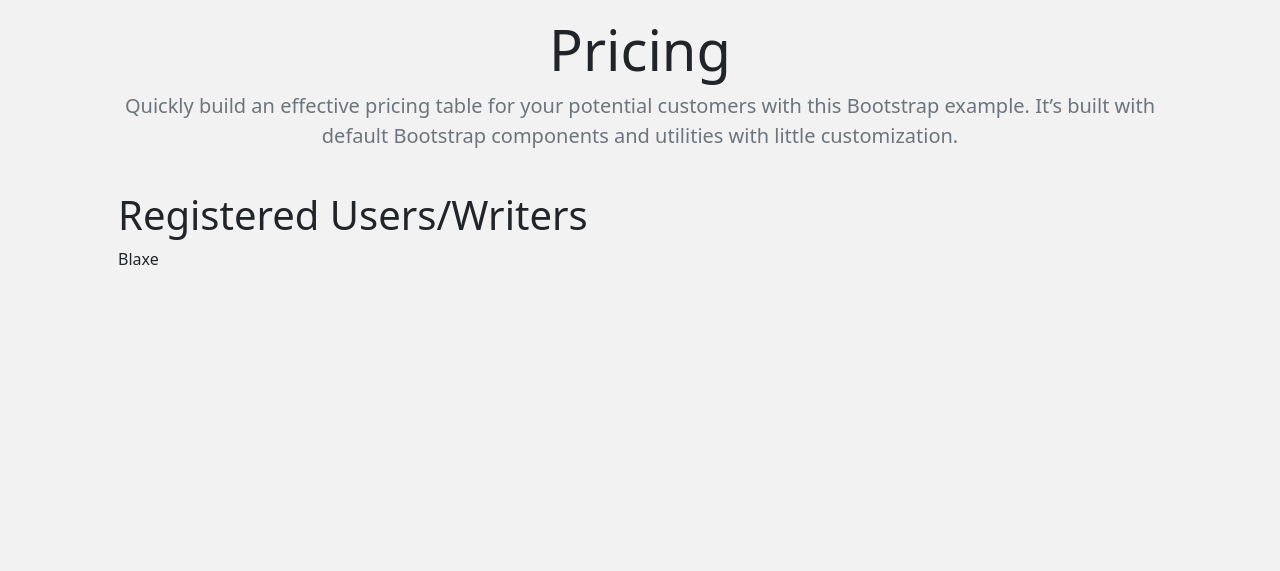
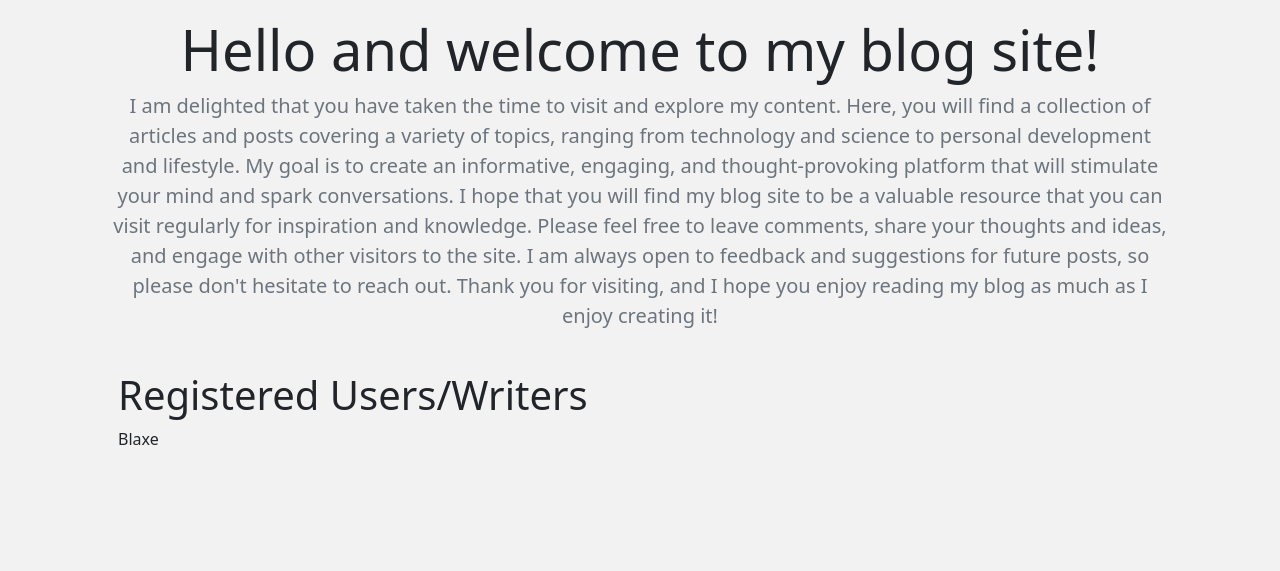
Before and after one commit to Dannyblazer/Assured-hub, a Django app: page /account/ in a window 1280 px wide. Shown: the part 145-716 px from the top of the page. Run offline with Django 4.2, Linux system fonts and the light colour scheme; data comes from the database, SQL or seed files in the repository; some libraries are stand-ins or nearby versions.

Commit message:
Update home.html
Welcome description

```diff
--- a/users/templates/users/home.html
+++ b/users/templates/users/home.html
@@ -3,8 +3,14 @@
 {% block content %}
 
 <div class="pricing-header p-3 pb-md-4 mx-auto text-center">
-  <h1 class="display-4 fw-normal">Pricing</h1>
-  <p class="fs-5 text-muted">Quickly build an effective pricing table for your potential customers with this Bootstrap example. It’s built with default Bootstrap components and utilities with little customization.</p>
+  <h1 class="display-4 fw-normal">Hello and welcome to my blog site!</h1>
+  <p class="fs-5 text-muted">I am delighted that you have taken the time to visit and explore my content. Here, you will find a collection of articles and posts covering a variety of topics, ranging from technology and science to personal development and lifestyle.
+
+My goal is to create an informative, engaging, and thought-provoking platform that will stimulate your mind and spark conversations. I hope that you will find my blog site to be a valuable resource that you can visit regularly for inspiration and knowledge.
+
+Please feel free to leave comments, share your thoughts and ideas, and engage with other visitors to the site. I am always open to feedback and suggestions for future posts, so please don't hesitate to reach out.
+
+Thank you for visiting, and I hope you enjoy reading my blog as much as I enjoy creating it!</p>
 </div>
 
 <div class="container">
```
